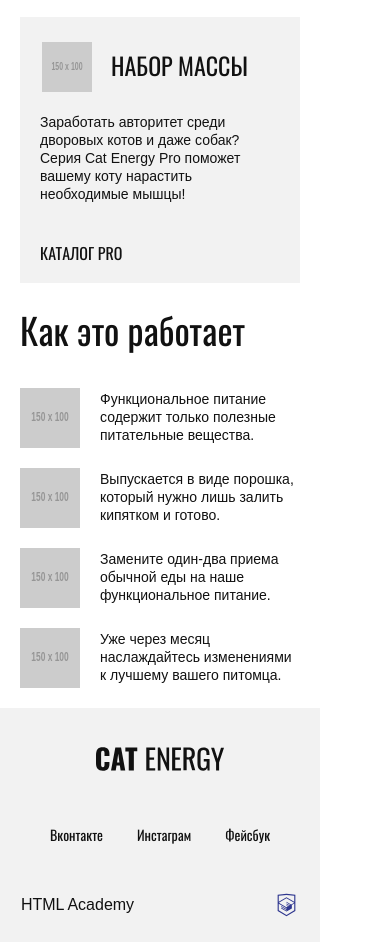
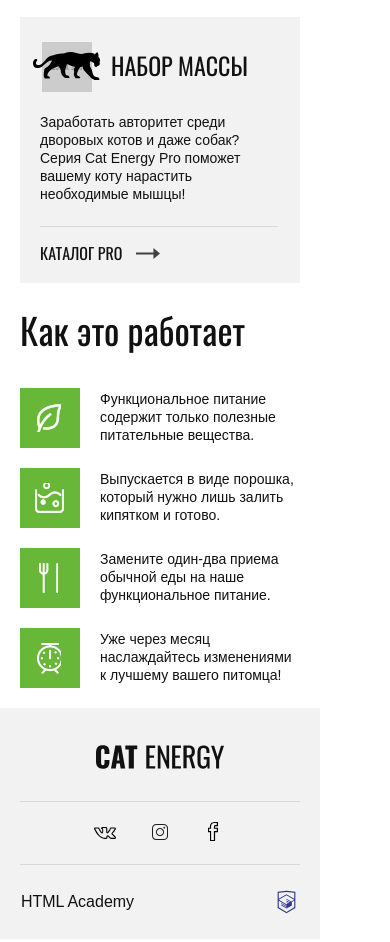
Before and after one commit to Nickdem/903011-cat-energy-16, a website: page source/index.html in a window 390 px wide. Shown: the part 1050-1992 px from the top of the page. Drawn offline with nearby package versions, Linux system fonts and the light colour scheme; files that its build step writes are made by us from their sources; placeholder pictures from the web are drawn by us.

Commit message:
мобильн Адаптивные декоративные элементы

```diff
--- a/source/index.html
+++ b/source/index.html
@@ -12,7 +12,7 @@
         <a class="page-header__logo">
           <img class="page-header__logo-image" src="img/logo-mobile.svg" width="191" height="39" alt="Логотип Кэт энерджи">
         </a>
-        <button class="main-nav__toggle" type="button">Открыть меню</button>
+        <button class="main-nav__toggle" type="button"></button>
       </div>
       <nav class="main-nav">
         <ul class="main-nav__list site-list">
@@ -43,7 +43,7 @@
 
       <section class="programs">
         <article class="program programs__block">
-          <div class="programs__block-wrapper">
+          <div class="programs__block-wrapper program__cat-slim">
             <img class="program__image" src="http://placehold.it/150x100" width="50px" height="50px" alt="Похудение">
             <h3 class="program__title">Похудение</h3>
           </div>
@@ -53,7 +53,7 @@
           </div>
         </article>
         <article class="program programs__block">
-          <div class="programs__block-wrapper">
+          <div class="programs__block-wrapper program__cat-pro">
             <img class="program__image" src="http://placehold.it/150x100" width="50px" height="50px" alt="Набор массы">
             <h3 class="program__title">Набор массы</h3>
           </div>
@@ -67,21 +67,17 @@
       <section class="instruction">
         <h2 class="instruction__title">Как это работает</h2>
         <ul class="instruction__list">
-          <li class="instruction__item">
-            <img class="instruction__image" src="http://placehold.it/150x100" width="60px" height="60px" alt="Полезность">
+          <li class="instruction__item instruction__item--leaf">
             <p class="instruction__text">Функциональное питание содержит только полезные питательные вещества.</p>
           </li>
-          <li class="instruction__item">
-            <img class="instruction__image" src="http://placehold.it/150x100" width="60px" height="60px" alt="Простота приготовления">
+          <li class="instruction__item instruction__item--powder">
             <p class="instruction__text">Выпускается в виде порошка, который нужно лишь залить кипятком и готово.</p>
           </li>
-          <li class="instruction__item">
-            <img class="instruction__image" src="http://placehold.it/150x100" width="60px" height="60px" alt="Функциональность">
+          <li class="instruction__item instruction__item--dining">
             <p class="instruction__text">Замените один-два приема обычной еды на наше функциональное питание.</p>
           </li>
-          <li class="instruction__item">
-            <img class="instruction__image" src="http://placehold.it/150x100" width="60px" height="60px" alt="Изменения">
-            <p class="instruction__text">Уже через месяц наслаждайтесь изменениями к лучшему вашего питомца.</p>
+          <li class="instruction__item instruction__item--clock">
+            <p class="instruction__text">Уже через месяц наслаждайтесь изменениями к лучшему вашего питомца!</p>
           </li>
         </ul>
       </section>
@@ -99,20 +95,26 @@
       <div class="page-footer__block social">
         <ul class="social__list">
           <li class="social__item">
-            <a class="social__link social__link--vkontakte" href="#">Вконтакте</a>
+            <a class="social__link social__link--vkontakte" href="#">
+              <img src="img/icon-vk-mobile.svg" width="22px" height="12px" alt="Мы в Вконтакте">
+            </a>
           </li>
-          <li class="page-footer__item">
-            <a class="social__link social__link--instagram" href="#">Инстаграм</a>
+          <li class="social__item">
+            <a class="social__link social__link--instagram" href="#">
+              <img src="img/icon-insta-mobile.svg" width="16px" height="16px" alt="Мы в Инстаграме">
+            </a>
           </li>
-          <li class="page-footer__item">
-            <a class="social__link social__link--facebook" href="#">Фейсбук</a>
+          <li class="social__item">
+            <a class="social__link social__link--facebook" href="#">
+              <img src="img/icon-fb-mobile.svg" width="10px" height="19px" alt="Мы в Фейсбуке">
+            </a>
           </li>
         </ul>
       </div>
       <div class="page-footer__block copyright">
         <a class="copyright__link" href="#">
           <span class="copyright__name">HTML Academy</span>
-          <img src="img/htmlacademy.svg" width="27px" height="34px" alt="Логотип Академии">
+          <img class="copyright__image" src="img/htmlacademy.svg" width="27px" height="34px" alt="Логотип Академии">
         </a>
       </div>
     </footer>
--- a/source/less/blocks/copyright.less
+++ b/source/less/blocks/copyright.less
@@ -1,5 +1,5 @@
 .copyright {
-  padding-top: 21px;
+  padding-top: 20px;
   padding-bottom: 20px;
 }
 
@@ -15,6 +15,11 @@
   font-size: 16px;
   line-height: 16px;
   color: @main-black;
+}
+
+.copyright__image {
+  width: 27px;
+  height: 34px;
 }
 
 @media (min-width: @tablet-width) {
--- a/source/less/blocks/instruction.less
+++ b/source/less/blocks/instruction.less
@@ -16,19 +16,56 @@
 }
 
 .instruction__item {
-  display: flex;
-  margin-bottom: 20px;
-}
+  position: relative;
+  margin-bottom: 24px;
 
-.instruction__image {
-  width: 60px;
-  height: 60px;
+  &::before {
+    content: "";
+    position: absolute;
+    width: 60px;
+    height: 60px;
+    background-color: @main-green;
+  }
+
+  &::after {
+    content: "";
+    position: absolute;
+    top: 15px;
+    left: 15px;
+    background-repeat: no-repeat;
+    background-position: -10px -10px;
+  }
+
+  &--leaf::after {
+    width: 26px;
+    height: 29px;
+    background-image: url("../../img/advantage-leaf@1x.png");
+  }
+
+  &--powder::after {
+    width: 29px;
+    height: 31px;
+    background-image: url("../../img/advantage-powder@1x.png");
+  }
+
+  &--dining::after {
+    width: 23px;
+    height: 30px;
+    background-image: url("../../img/advantage-dining@1x.png");
+  }
+
+  &--clock::after {
+    width: 26px;
+    height: 31px;
+    background-position: -10px -10px;
+    background-image: url("../../img/advantage-clock@1x.png");
+  }
 }
 
 .instruction__text {
   font-family: @secondFont;
-  margin-left: 20px;
-  margin-top: 2px;
+  padding-left: 80px;
+  padding-top: 2px;
 }
 
 @media (min-width: @tablet-width) {
--- a/source/less/blocks/main-nav.less
+++ b/source/less/blocks/main-nav.less
@@ -7,6 +7,9 @@
   width: 24px;
   height: 18px;
   margin-top: 12px;
+  background: url("../img/icon-mobile-menu.svg") no-repeat;
+  cursor: pointer;
+  border: none;
 }
 
 @media (min-width: @tablet-width) {
--- a/source/less/blocks/page-footer.less
+++ b/source/less/blocks/page-footer.less
@@ -16,7 +16,7 @@
 .page-footer__logo-image {
   width: 128px;
   height: 24px;
-  margin: 39px 0 29px 0;
+  margin: 37px 0 29px 0;
 }
 
 @media (min-width: @tablet-width) {
--- a/source/less/blocks/program.less
+++ b/source/less/blocks/program.less
@@ -3,6 +3,32 @@
   margin-left: 2px;
   width: 50px;
   height: 50px;
+}
+
+.program__cat-pro,
+.program__cat-slim {
+  position: relative;
+  margin: 0;
+}
+
+.program__cat-pro::after {
+  content: "";
+  position: absolute;
+  background: url("../img/icon-cat-pro.svg") no-repeat;
+  top: 10px;
+  left: -7px;
+  width: 67px;
+  height: 28px;
+}
+
+.program__cat-slim::after {
+  content: "";
+  position: absolute;
+  background: url("../img/icon-cat-slim.svg") no-repeat;
+  width: 35px;
+  height: 49px;
+  left: 10px;
+  top: -2px;
 }
 
 .program__title {
@@ -23,10 +49,23 @@
 }
 
 .program__link {
+  position: relative;
   font-family: @mainFont;
   font-size: 16px;
   line-height: 16px;
   text-transform: uppercase;
+
+  &::after {
+    content: "";
+    position: absolute;
+    left: 96px;
+    top: 7px;
+    width: 24px;
+    height: 11px;
+    background-image: url("../img/icon-right-arrow-long.svg");
+    background-position: 0 0;
+    background-repeat: no-repeat;
+  }
 }
 
 .program__link-wrapper {
--- a/source/less/blocks/programs.less
+++ b/source/less/blocks/programs.less
@@ -16,7 +16,7 @@
 
 .programs__block-wrapper {
   display: flex;
-  margin-bottom: 21px;
+  padding-bottom: 21px;
   width: 237px;
 }
 
--- a/source/less/blocks/social.less
+++ b/source/less/blocks/social.less
@@ -3,10 +3,22 @@
   justify-content: space-between;
   align-items: center;
   .reset-list();
-  width: 220px;
+  width: 180px;
   .reset-indents();
-  margin: 22px auto;
+  margin: 20px auto;
   text-align: center;
+}
+
+.social__item {
+  width: 60px;
+}
+
+.social__link--vkontakte {
+  padding-left: 10px;
+}
+
+.social__link--facebook {
+  padding-right: 15px;
 }
 
 @media (min-width: @desktop-width) {
--- a/source/less/variables.less
+++ b/source/less/variables.less
@@ -10,4 +10,4 @@
 
 @desktop-width: 1440px;
 
-@border: 1px solid @main-grey;
+@border: 1px solid #d9d9d9;
```
Also changed, not shown: source/catalog.html (+14 -8 lines), source/form.html (+15 -9 lines).
